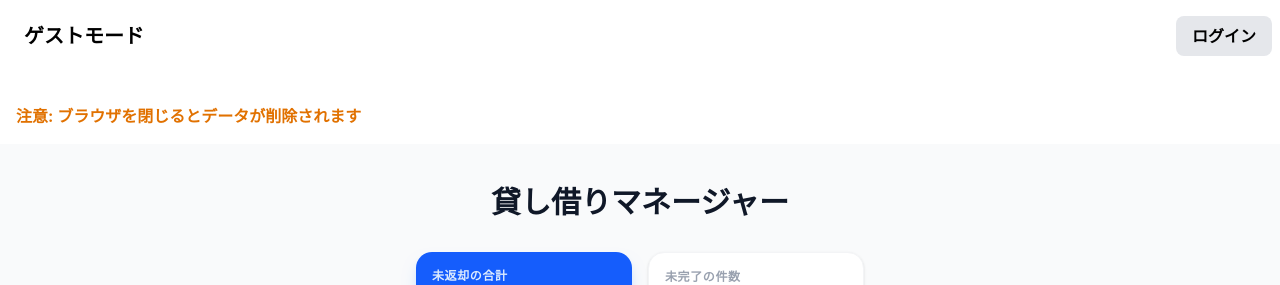
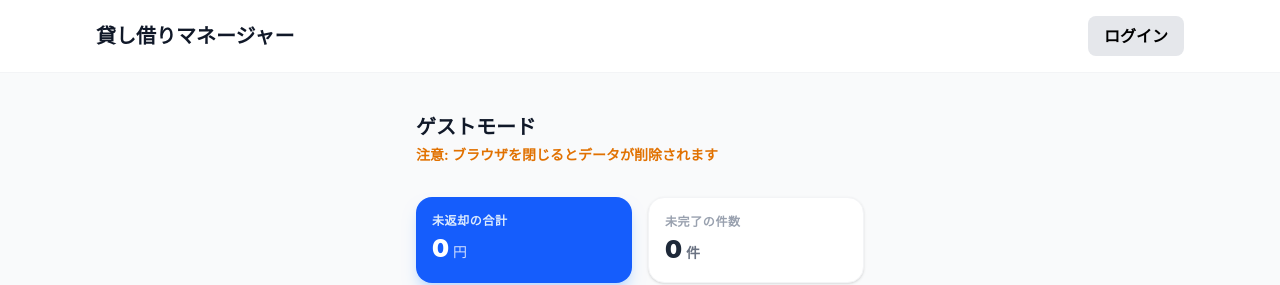
Before and after one commit to yrk9/kashi-kari-app, a React (Vite) app in the folder frontend/: page / in a window 1280 px wide. Shown: the top 285 px of the page. Built offline with nearby package versions, Linux system fonts and the light colour scheme; no server answers.

Commit message:
feat: Headerの作成

```diff
--- a/frontend/src/components/AuthForm.tsx
+++ b/frontend/src/components/AuthForm.tsx
@@ -30,7 +30,7 @@ export const AuthForm = ({ setRecords, handleTransfar, setToken }: Props) => {
 
     const actualRecords = Array.isArray(data) ? data : [];
     setRecords(actualRecords);
-    navigate("/dashboard");
+    navigate("/");
   };
 
   const handleSubmit = async (e: React.FormEvent) => {
--- a/frontend/src/components/Dashboard.tsx
+++ b/frontend/src/components/Dashboard.tsx
@@ -1,4 +1,5 @@
 import React, { useState } from "react";
+import { Header } from "./Header";
 import { Filter } from "./Filter";
 import { RecordForm } from "./RecordForm";
 import { RecordItem } from "./RecordItem";
@@ -98,36 +99,24 @@ export const Dashboard = ({
 
   return (
     <div>
-      <header className="flex justify-between items-center mb-8 px-2 py-4">
-        <h1 className="text-xl font-black ml-4">
-          {token ? "マイページ" : "ゲストモード"}
-        </h1>
-        <div className="flex gap-2">
-          <button
-            onClick={handleLogout}
-            className="px-4 py-2 bg-gray-200 rounded-lg font-bold hover:bg-gray-300"
-          >
-            {token ? "ログアウト" : "ログイン"}
-          </button>
-        </div>
-      </header>
+      <Header token={token} handleLogout={handleLogout} />
       <main>
-        {token ? (
-          <p className="text-green-600 font-bold mb-4">
-            データはサーバに保存されます。
-          </p>
-        ) : (
-          <p className="text-amber-600 font-bold mb-4 ml-4">
-            注意: ブラウザを閉じるとデータが削除されます
-          </p>
-        )}
-
         <div className="min-h-screen bg-gray-50 py-10 px-4 sm:px-6 lg:px-8 font-sans">
           <div className="max-w-md mx-auto">
-            {/* タイトル */}
-            <h1 className="text-3xl font-extrabold text-center text-gray-900 mb-8 flex items-center justify-center gap-2">
-              貸し借りマネージャー
-            </h1>
+            <div className="mb-8">
+              <h2 className="text-xl font-black text-gray-900">
+                {token ? "マイページ" : "ゲストモード"}
+              </h2>
+              {token ? (
+                <p className="text-green-600 font-bold text-sm mt-1">
+                  データはサーバに保存されます。
+                </p>
+              ) : (
+                <p className="text-amber-600 font-bold text-sm mt-1">
+                  注意: ブラウザを閉じるとデータが削除されます
+                </p>
+              )}
+            </div>
 
             {/* サマリー */}
             <Summary
--- /dev/null
+++ b/frontend/src/components/Header.tsx
@@ -0,0 +1,22 @@
+interface Props {
+  token: string | null;
+  handleLogout: () => void;
+}
+
+export const Header = ({ token, handleLogout }: Props) => {
+  return (
+    <header className="bg-white border-b border-gray-100">
+      <div className="flex items-center justify-between md:max-w-6xl max-w-md mx-auto px-4 py-4 sm:px-6 lg:px-8">
+        <h1 className="text-xl font-extrabold text-gray-900">
+          貸し借りマネージャー
+        </h1>
+        <button
+          onClick={handleLogout}
+          className="px-4 py-2 bg-gray-200 rounded-lg font-bold hover:bg-gray-300 transition"
+        >
+          {token ? "ログアウト" : "ログイン"}
+        </button>
+      </div>
+    </header>
+  );
+};
```
